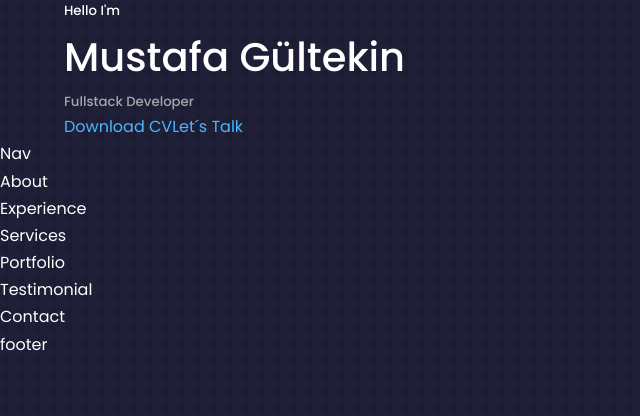
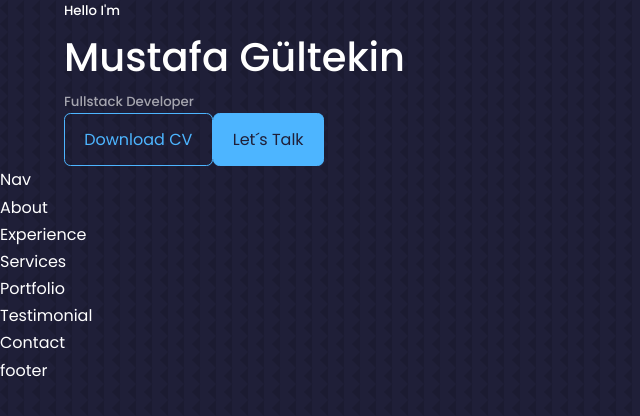
Before and after one commit to MrGultekin/react-portfolio, a React (Create React App) app: page / in a window 1280 px wide. Shown: the top 416 px of the page, without its empty margins (0-640 px from the left). Built offline with nearby package versions, Linux system fonts and the light colour scheme.

Commit message:
Header in CTA.jsx buttons works

```diff
--- a/src/components/header/CTA.jsx
+++ b/src/components/header/CTA.jsx
@@ -2,8 +2,8 @@ import CV from '../../assets/cv.pdf'
 const CTA = ()=>{
     return (
         <div className={'cta'}>
-            <a href={CV} download >Download CV</a>
-            <a href="#contact">Let´s Talk</a>
+            <a href={CV} download className="btn">Download CV</a>
+            <a href="#contact" className={'btn btn-primary'}>Let´s Talk</a>
         </div>
     )
 }
```
